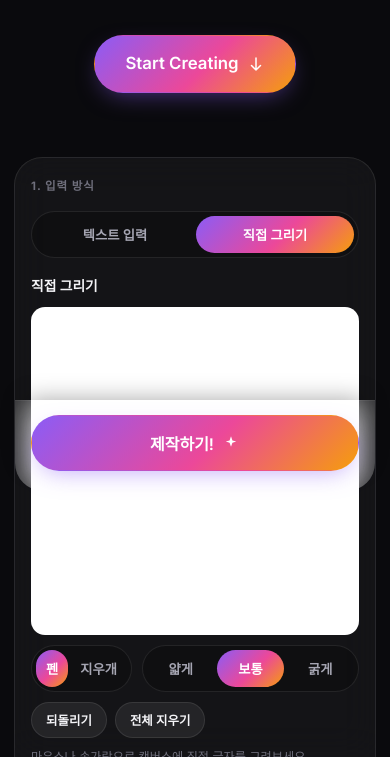
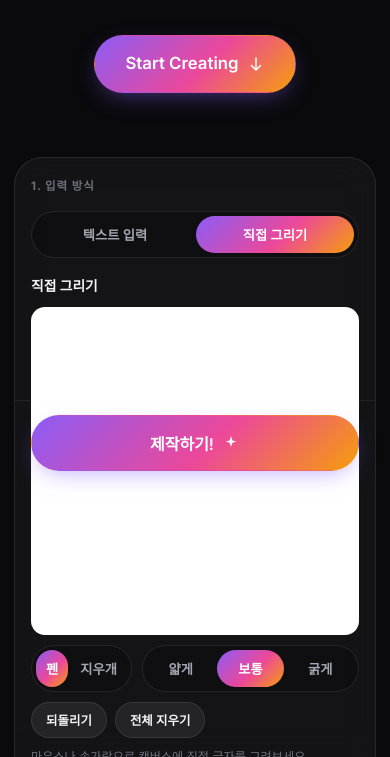
Before and after one commit to visual-viu/ds-sjcu202609, a website: page public/index.html in a window 390 px wide. Shown: the part 343-1100 px from the top of the page. Drawn offline with Linux system fonts and the light colour scheme; a web font is replaced by a local one.

Commit message:
Remove panel-footer background, fix sticky footer stacking on mobile
.panel-footer no longer carries its own background/blur/shadow. The
button being covered on short mobile viewports was a stacking-context
issue: .settings-panel and .preview-panel each get their own context
from backdrop-filter, so .panel-footer's z-index only won locally.
Promote .settings-panel itself above its sibling with position:
relative; z-index: 2, so the sticky footer reliably stays on top.

Co-Authored-By: Claude Sonnet 5 <noreply@anthropic.com>
Claude-Session: https://claude.ai/code/session_0145aycASRvWnagRRdmTLLQK

```diff
--- a/public/style.css
+++ b/public/style.css
@@ -222,7 +222,8 @@ body::before {
   display: flex;
   flex-direction: column;
   max-height: none;
-  position: static;
+  position: relative;
+  z-index: 2;
 }
 
 .panel-scroll {
@@ -591,11 +592,6 @@ body::before {
   position: sticky;
   bottom: 10px;
   z-index: 999;
-  background: var(--panel-bg-strong);
-  -webkit-backdrop-filter: blur(18px);
-  backdrop-filter: blur(18px);
-  border-radius: 0 0 var(--radius-xl) var(--radius-xl);
-  box-shadow: 0 -12px 24px -12px rgba(0, 0, 0, 0.35);
 }
 .btn-generate { width: 100%; padding: 15px; font-size: 1rem; }
 .btn-generate-icon { transition: transform 0.3s ease; }
```
